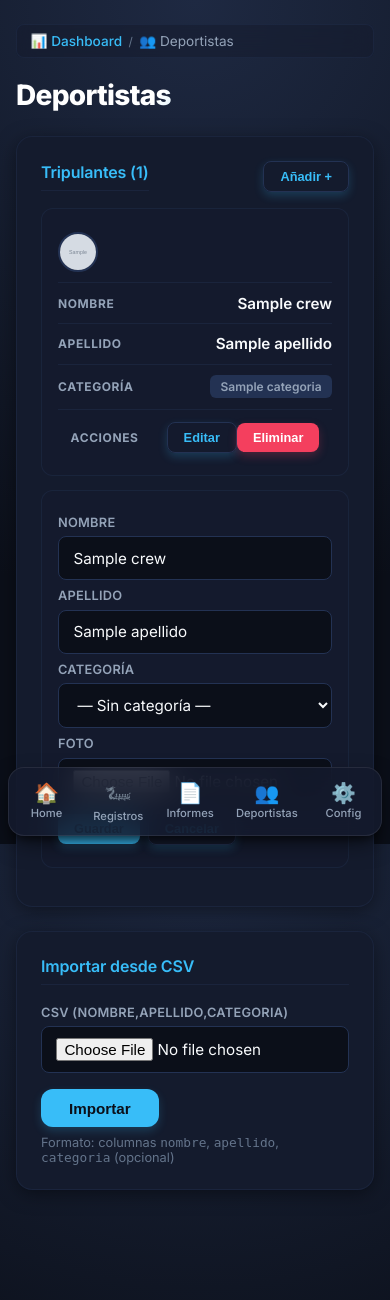
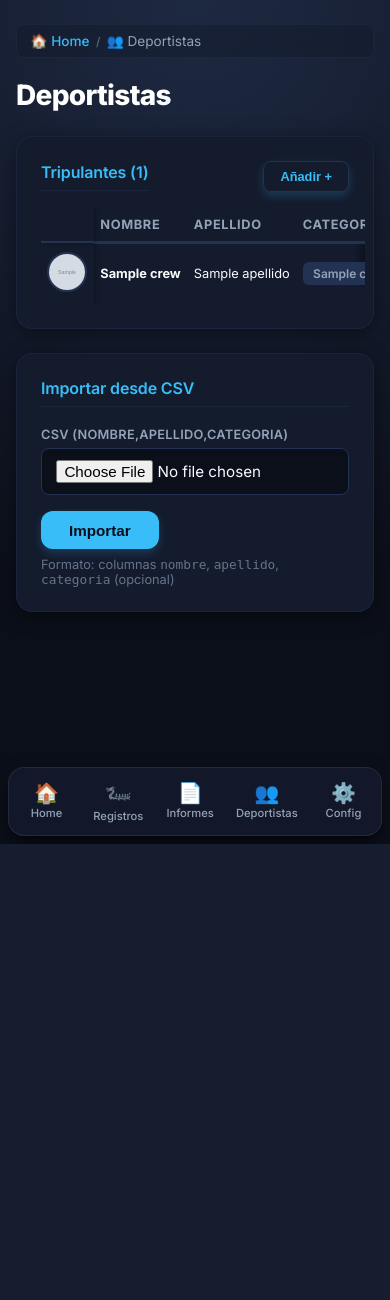
Before and after one commit to PedroPointer/DragonBoatKPI, a Python web app: template src/dragonboat/web/templates/deportistas.html in a window 390 px wide. Shown: the top 1300 px of the page. After the commit the page ends 844 px from the top, so only its background shows below. Run offline with Jinja, Linux system fonts and the light colour scheme; the template is opened without the code that fills it: most values are stand-ins (such as "Sample title", 1, 10 or a date in 2020); grey boxes marked "Sample" are stand-in pictures; some libraries are stand-ins or nearby versions.

Commit message:
Update table style

```diff
--- a/src/dragonboat/web/static/base.css
+++ b/src/dragonboat/web/static/base.css
@@ -967,62 +1000,71 @@ body.no-scroll {
     overflow: hidden;
 }
 
-/* Table -> Cards on Mobile (Highly intuitive for older people) */
+/* Table mobile-friendly: horizontal scroll with sticky first column + sticky header */
+.table-mobile-scroll {
+    overflow-x: auto;
+    overflow-y: visible;
+    -webkit-overflow-scrolling: touch;
+    background:
+        linear-gradient(to right, var(--color-surface) 30%, rgba(30, 41, 59, 0)),
+        linear-gradient(to right, rgba(30, 41, 59, 0), var(--color-surface) 70%) 0 100%,
+        radial-gradient(ellipse at 0 50%, rgba(0, 0, 0, 0.35), rgba(0, 0, 0, 0) 60%),
+        radial-gradient(ellipse at 100% 50%, rgba(0, 0, 0, 0.35), rgba(0, 0, 0, 0) 60%);
+    background-repeat: no-repeat;
+    background-size: 30px 100%, 30px 100%, 14px 100%, 14px 100%;
+    background-position: 0 0, 100% 0, 0 0, 100% 0;
+    background-attachment: local, local, scroll, scroll;
+    border-radius: var(--radius-md);
+}
+
+.table-mobile-scroll > table {
+    min-width: 560px;
+    width: 100%;
+    border-collapse: separate;
+    border-spacing: 0;
+}
+
+.table-mobile-scroll thead th {
+    position: sticky;
+    top: 0;
+    background: var(--color-surface);
+    z-index: 3;
+    box-shadow: 0 1px 0 var(--color-border);
+}
+
+.table-mobile-scroll th:first-child,
+.table-mobile-scroll td:first-child {
+    position: sticky;
+    left: 0;
+    background: var(--color-surface);
+    z-index: 2;
+    box-shadow: 2px 0 4px rgba(0, 0, 0, 0.25);
+}
+
+.table-mobile-scroll thead th:first-child {
+    z-index: 4;
+    background: var(--color-surface);
+}
+
+.table-mobile-scroll tr:hover td {
+    background: var(--color-surface-hover);
+}
+
+.table-mobile-scroll tr:hover td:first-child {
+    background: var(--color-surface-hover);
+}
+
 @media (max-width: 600px) {
-    .table-cards-on-mobile {
-        display: block;
+    .table-mobile-scroll th,
+    .table-mobile-scroll td {
+        font-size: 0.8rem;
+        padding: 0.55rem 0.4rem;
+        white-space: nowrap;
     }
-    .table-cards-on-mobile > table,
-    .table-cards-on-mobile > thead,
-    .table-cards-on-mobile > tbody,
-    .table-cards-on-mobile > tr,
-    .table-cards-on-mobile th,
-    .table-cards-on-mobile td,
-    .table-cards-on-mobile tr {
-        display: block;
-    }
-    .table-cards-on-mobile thead {
-        display: none;
-    }
-    .table-cards-on-mobile tr {
-        background: rgba(20, 27, 45, 0.6);
-        border-radius: var(--radius-md);
-        padding: 0.75rem 1rem;
-        margin-bottom: 0.85rem;
-        border: 1px solid var(--color-border-light);
-    }
-    .table-cards-on-mobile table,
-    .table-cards-on-mobile tbody {
-        width: 100%;
-    }
-    .table-cards-on-mobile td {
-        display: flex;
-        justify-content: space-between;
-        align-items: center;
-        padding: 0.65rem 0;
-        border-bottom: 1px solid var(--color-border-light);
-        font-size: 0.95rem;
-    }
-    .table-cards-on-mobile td:last-child {
-        border-bottom: none;
-        justify-content: center;
-        padding-top: 0.75rem;
-    }
-    .table-cards-on-mobile td::before {
-        content: attr(data-label);
-        color: var(--color-text-secondary);
-        font-size: 0.75rem;
-        font-weight: 700;
-        letter-spacing: 0.05em;
-        text-transform: uppercase;
-        flex-shrink: 0;
-        margin-right: 1rem;
-        min-width: 80px;
-        text-align: left;
-    }
-    .table-cards-on-mobile td:empty::before,
-    .table-cards-on-mobile td:has(:empty)::before {
-        display: none;
+    .table-mobile-scroll {
+        margin: 0 -1rem;
+        padding: 0 1rem;
+        border-radius: 0;
     }
 }
 
--- a/src/dragonboat/web/static/js/registros.js
+++ b/src/dragonboat/web/static/js/registros.js
@@ -2,6 +2,8 @@ $(document).ready(function() {
     var table = $("#tabla-registros").DataTable({
         order: [[6, "desc"], [0, "asc"]],
         pageLength: 50,
+        scrollX: true,
+        autoWidth: false,
         language: {
             url: "//cdn.datatables.net/plug-ins/1.13.11/i18n/es-ES.json"
         },
--- a/src/dragonboat/web/templates/base.html
+++ b/src/dragonboat/web/templates/base.html
@@ -33,7 +33,7 @@
     </div>
 
     <nav class="bottom-nav">
-        <a href="/" class="nav-item {% if active_nav == 'dashboard' %}active{% endif %}">
+        <a href="/" class="nav-item {% if active_nav == 'home' %}active{% endif %}">
             <span class="nav-icon">🏠</span>
             <span>Home</span>
         </a>
--- a/src/dragonboat/web/templates/deportistas.html
+++ b/src/dragonboat/web/templates/deportistas.html
@@ -3,7 +3,7 @@
 
 {% block breadcrumbs %}
 <nav class="breadcrumbs">
-    <a href="/">📊 Dashboard</a>
+    <a href="/">🏠 Home</a>
     <span class="separator">/</span>
     <span class="current">👥 Deportistas</span>
 </nav>
@@ -18,7 +18,7 @@
         <button type="button" class="btn btn-secondary small" onclick="openModal('modal-deportista')">Añadir +</button>
     </div>
     {% if crew %}
-    <div class="table-wrapper table-cards-on-mobile">
+    <div class="table-mobile-scroll">
     <table>
         <thead>
             <tr>
@@ -32,52 +32,23 @@
         <tbody>
             {% for cm in crew %}
             <tr>
-                <td data-label="Foto">
+                <td>
                     {% if cm.photo_path %}
                     <img src="/photos/{{ cm.photo_path }}" alt="" class="photo-circle">
                     {% else %}
                     <div class="photo-placeholder">{{ cm.nombre[0] }}{{ cm.apellido[0] }}</div>
                     {% endif %}
                 </td>
-                <td data-label="Nombre" class="edit-inline" onclick="toggleEdit({{ cm.id }})">{{ cm.nombre }}</td>
-                <td data-label="Apellido" class="edit-inline" onclick="toggleEdit({{ cm.id }})">{{ cm.apellido }}</td>
-                <td data-label="Categoría">
+                <td><strong>{{ cm.nombre }}</strong></td>
+                <td>{{ cm.apellido }}</td>
+                <td>
                     {% if cm.categoria %}<span class="badge">{{ cm.categoria }}</span>{% else %}<span style="color: #475569;">—</span>{% endif %}
                 </td>
-                <td data-label="Acciones">
-                    <button class="btn small btn-secondary" onclick="toggleEdit({{ cm.id }})">Editar</button>
+                <td>
+                    <button class="btn small btn-secondary" onclick="openEditDeportista({{ cm.id }}, {{ cm.nombre|tojson }}, {{ cm.apellido|tojson }}, {{ cm.categoria|tojson }})">Editar</button>
                     <form action="/deportistas/{{ cm.id }}/delete" method="post" style="display: inline;"
                           onsubmit="return confirm('Eliminar {{ cm.nombre }} {{ cm.apellido }}?')">
                         <button type="submit" class="btn small danger">Eliminar</button>
-                    </form>
-                </td>
-            </tr>
-            <tr id="edit-row-{{ cm.id }}" class="edit-form">
-                <td colspan="5">
-                    <form action="/deportistas/{{ cm.id }}/edit" method="post" enctype="multipart/form-data" style="display: flex; gap: 0.5rem; align-items: center; flex-wrap: wrap;">
-                        <div class="field">
-                            <label>Nombre</label>
-                            <input type="text" name="nombre" value="{{ cm.nombre }}" required>
-                        </div>
-                        <div class="field">
-                            <label>Apellido</label>
-                            <input type="text" name="apellido" value="{{ cm.apellido }}" required>
-                        </div>
-                        <div class="field">
-                            <label>Categoría</label>
-                            <select name="categoria">
-                                <option value="">— Sin categoría —</option>
-                                {% for cat in categories %}
-                                <option value="{{ cat.name }}" {% if cm.categoria == cat.name %}selected{% endif %}>{{ cat.name }}</option>
-                                {% endfor %}
-                            </select>
-                        </div>
-                        <div class="field">
-                            <label>Foto</label>
-                            <input type="file" name="photo" accept="image/*">
-                        </div>
-                        <button type="submit" class="btn small">Guardar</button>
-                        <button type="button" class="btn small btn-secondary" onclick="toggleEdit({{ cm.id }})">Cancelar</button>
                     </form>
                 </td>
             </tr>
@@ -150,12 +121,62 @@
     </div>
 </div>
 
+<div class="modal-overlay" id="modal-editar-deportista" onclick="if(event.target===this) closeModal('modal-editar-deportista')">
+    <div class="modal">
+        <div class="modal-header">
+            <h3>Editar tripulante</h3>
+            <button type="button" class="modal-close" onclick="closeModal('modal-editar-deportista')" aria-label="Cerrar">×</button>
+        </div>
+        <form id="form-editar-deportista" method="post" enctype="multipart/form-data">
+            <div class="modal-body">
+                <div class="form-row">
+                    <div class="field">
+                        <label>Nombre</label>
+                        <input type="text" name="nombre" required>
+                    </div>
+                    <div class="field">
+                        <label>Apellido</label>
+                        <input type="text" name="apellido" required>
+                    </div>
+                    <div class="field">
+                        <label>Categoría</label>
+                        <select name="categoria">
+                            <option value="">— Sin categoría —</option>
+                            {% for cat in categories %}
+                            <option value="{{ cat.name }}">{{ cat.name }}</option>
+                            {% endfor %}
+                        </select>
+                    </div>
+                    <div class="field">
+                        <label>Foto (opcional — dejar vacío para conservar la actual)</label>
+                        <input type="file" name="photo" accept="image/*">
+                    </div>
+                </div>
+            </div>
+            <div class="modal-footer">
+                <button type="button" class="btn btn-cancel" onclick="closeModal('modal-editar-deportista')">Descartar cambios</button>
+                <button type="submit" class="btn">Guardar</button>
+            </div>
+        </form>
+    </div>
+</div>
+
 <script>
-function toggleEdit(id) {
-    const rows = document.querySelectorAll('#edit-row-' + id);
-    rows.forEach(function(row) {
-        row.classList.toggle('visible');
-    });
+function openEditDeportista(id, nombre, apellido, categoria) {
+    var form = document.getElementById('form-editar-deportista');
+    form.action = '/deportistas/' + id + '/edit';
+    form.querySelector('[name=nombre]').value = nombre || '';
+    form.querySelector('[name=apellido]').value = apellido || '';
+    var select = form.querySelector('[name=categoria]');
+    var cat = categoria || '';
+    for (var i = 0; i < select.options.length; i++) {
+        if (select.options[i].value === cat) {
+            select.selectedIndex = i;
+            break;
+        }
+    }
+    form.querySelector('[name=photo]').value = '';
+    openModal('modal-editar-deportista');
 }
 </script>
 {% endblock %}
--- a/src/dragonboat/web/templates/informes.html
+++ b/src/dragonboat/web/templates/informes.html
@@ -3,7 +3,7 @@
 
 {% block breadcrumbs %}
 <nav class="breadcrumbs">
-    <a href="/">📊 Dashboard</a>
+    <a href="/">🏠 Home</a>
     <span class="separator">/</span>
     <span class="current">📄 Informes</span>
 </nav>
--- a/src/dragonboat/web/templates/test.html
+++ b/src/dragonboat/web/templates/test.html
@@ -97,7 +97,7 @@
 
 {% block breadcrumbs %}
 <nav class="breadcrumbs">
-    <a href="/">📊 Dashboard</a>
+    <a href="/">🏠 Home</a>
     <span class="separator">/</span>
     <a href="/registros">📋 Registros</a>
     <span class="separator">/</span>
```
Also changed, not shown: other parts of src/dragonboat/web/static/base.css (+33 -0 lines), src/dragonboat/repo.py (+39 -10 lines), src/dragonboat/web/routes.py (+5 -5 lines), src/dragonboat/web/templates/config.html (+13 -13 lines), src/dragonboat/web/templates/home.html (renamed from src/dragonboat/web/templates/dashboard.html, +19 -31 lines), src/dragonboat/web/templates/registros.html (+11 -11 lines).
